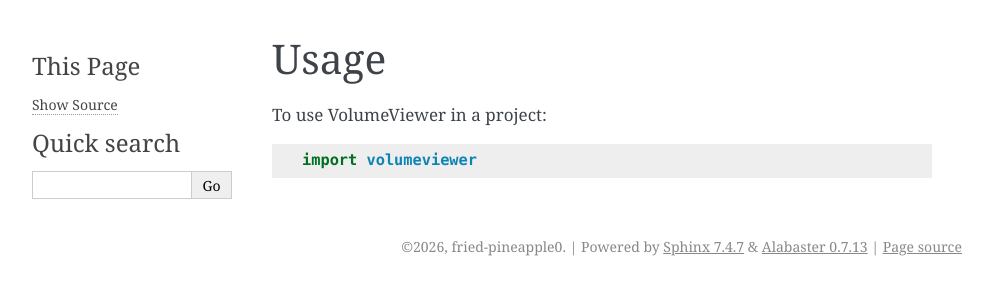
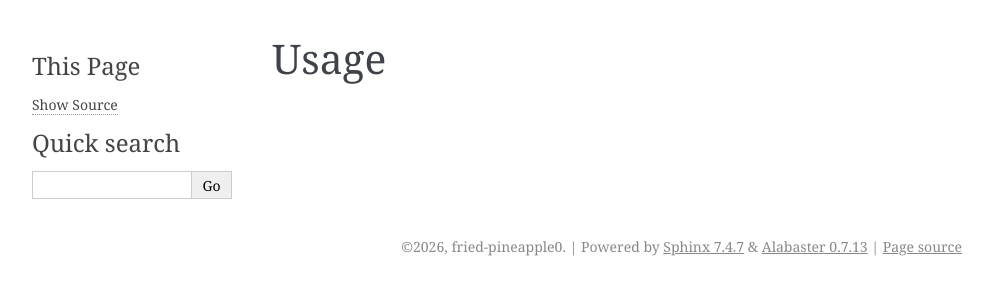
Before and after one commit to daniuher/spyder-volume-viewer, a Sphinx documentation site: the page built from docs/usage.md, in a window 1280 px wide. Shown: the top 300 px of the page, without its empty margins (148-1141 px from the left). Built offline with Sphinx 7.4.7, drawn with Linux system fonts in a browser that asks for light colours; pages that are not in the unit, such as notebooks, are missing from menus.

Commit message:
Update usage.md

````diff
--- a/docs/usage.md
+++ b/docs/usage.md
@@ -1,7 +1 @@
 # Usage
-
-To use VolumeViewer in a project:
-
-```python
-import volumeviewer
-```
````
